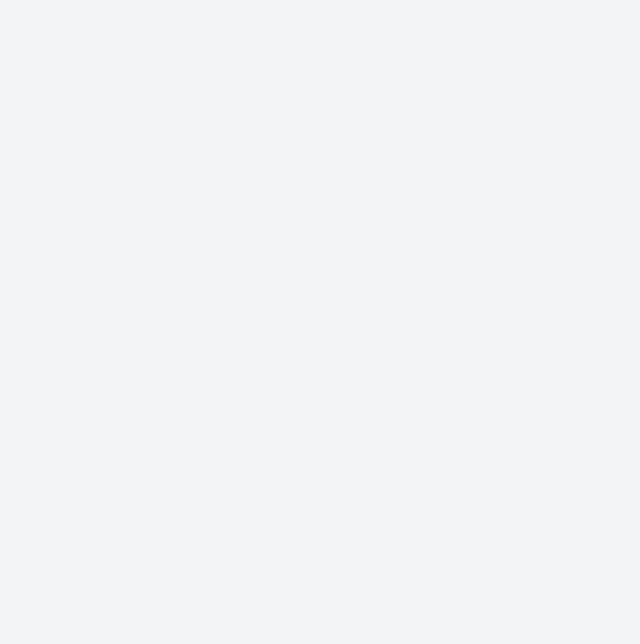
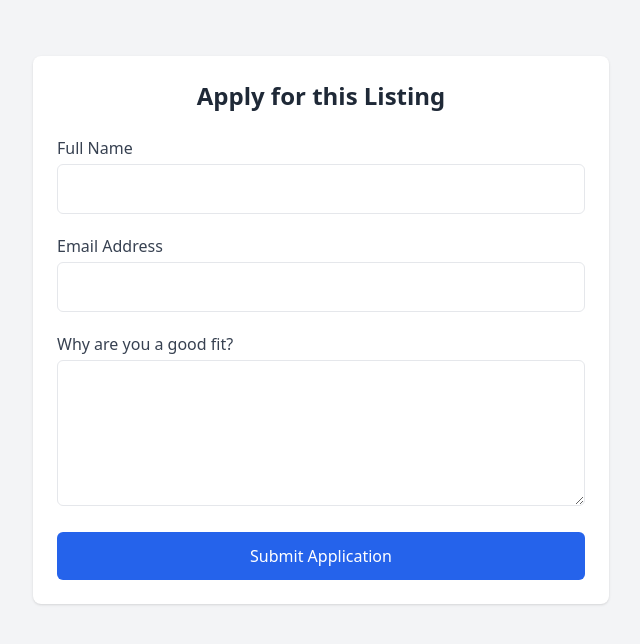
Before and after one commit to kcee01/NtloEKae_Homes, a React (Create React App) app: page /apply in a window 1280 px wide. Before the commit this address had no page. Shown: the top 644 px of the page, without its empty margins (319-959 px from the left). Built offline with nearby package versions, Linux system fonts and the light colour scheme.

Commit message:
added files

```diff
--- a/src/App.js
+++ b/src/App.js
@@ -7,6 +7,7 @@ import LandlordProfile from "./pages/LandlordProfile";
 import ListingsPage from "./pages/ListingsPages";
 import MyListingsPage from "./pages/MyListingsPage";
 import CreateListingPage from "./pages/CreateListingPage";
+import ApplyPage from "./pages/ApplyPage";
 
 function App() {
   return (
@@ -20,6 +21,7 @@ function App() {
           <Route path="/listings" element={<ListingsPage />} />
           <Route path="/my-listings" element={<MyListingsPage />} />
           <Route path="/create-listing" element={<CreateListingPage />} />
+          <Route path="/apply" element={<ApplyPage />} />
           <Route path="/" element={<HomePage />} />
         </Routes>
       </div>
--- /dev/null
+++ b/src/pages/ApplyPage.jsx
@@ -0,0 +1,66 @@
+// ApplyPage.jsx
+import { useState } from "react";
+
+export default function ApplyPage() {
+  const [name, setName] = useState("");
+  const [email, setEmail] = useState("");
+  const [message, setMessage] = useState("");
+
+  const handleSubmit = (e) => {
+    e.preventDefault();
+    // Simulate POST or API call
+    alert("Application submitted successfully!");
+    setName("");
+    setEmail("");
+    setMessage("");
+  };
+
+  return (
+    <div className="p-6 max-w-xl mx-auto bg-white mt-8 shadow rounded-lg">
+      <h2 className="text-2xl font-semibold mb-6 text-center text-gray-800">
+        Apply for this Listing
+      </h2>
+      <form onSubmit={handleSubmit} className="space-y-5">
+        <div>
+          <label className="block text-gray-700 mb-1">Full Name</label>
+          <input
+            type="text"
+            className="w-full p-3 border rounded-md focus:outline-none focus:ring-2 focus:ring-blue-500"
+            value={name}
+            onChange={(e) => setName(e.target.value)}
+            required
+          />
+        </div>
+
+        <div>
+          <label className="block text-gray-700 mb-1">Email Address</label>
+          <input
+            type="email"
+            className="w-full p-3 border rounded-md focus:outline-none focus:ring-2 focus:ring-blue-500"
+            value={email}
+            onChange={(e) => setEmail(e.target.value)}
+            required
+          />
+        </div>
+
+        <div>
+          <label className="block text-gray-700 mb-1">Why are you a good fit?</label>
+          <textarea
+            rows="5"
+            className="w-full p-3 border rounded-md focus:outline-none focus:ring-2 focus:ring-blue-500"
+            value={message}
+            onChange={(e) => setMessage(e.target.value)}
+            required
+          />
+        </div>
+
+        <button
+          type="submit"
+          className="w-full bg-blue-600 text-white py-3 rounded-md hover:bg-blue-700"
+        >
+          Submit Application
+        </button>
+      </form>
+    </div>
+  );
+}
--- a/src/pages/MyListingsPage.jsx
+++ b/src/pages/MyListingsPage.jsx
@@ -1,25 +1,52 @@
-import { useEffect, useState } from "react";
-import ListingCard from "../components/ListingCard";
+// ListingDetailsPage.jsx
+import { Link } from "react-router-dom";
 
-export default function MyListingsPage() {
-  const [listings, setListings] = useState([]);
-
-  useEffect(() => {
-    const token = localStorage.getItem("access");
-
-    fetch("http://localhost:8000/api/listings/mine/", {
-      headers: { Authorization: `Bearer ${token}` }
-    })
-      .then(res => res.json())
-      .then(data => setListings(data));
-  }, []);
+export default function ListingDetailsPage() {
+  const listing = {
+    title: "Modern 2 Bedroom Apartment",
+    location: "Gaborone, Block 6",
+    price: "P3,500/month",
+    bedrooms: 2,
+    bathrooms: 1,
+    description:
+      "A beautiful and modern 2-bedroom apartment located in a quiet neighborhood. Close to shopping malls, schools, and public transport.",
+    images: [
+      "https://via.placeholder.com/400x250",
+      "https://via.placeholder.com/400x250",
+      "https://via.placeholder.com/400x250",
+    ],
+  };
 
   return (
-    <div className="max-w-3xl mx-auto p-6 space-y-4">
-      <h1 className="text-2xl font-bold mb-4">My Listings</h1>
-      {listings.map(listing => (
-        <ListingCard key={listing.id} listing={listing} />
-      ))}
+    <div className="p-6 max-w-5xl mx-auto">
+      <h2 className="text-3xl font-bold mb-2">{listing.title}</h2>
+      <p className="text-gray-600 mb-1">{listing.location}</p>
+      <p className="text-lg text-blue-600 font-semibold mb-4">{listing.price}</p>
+
+      <div className="grid grid-cols-1 md:grid-cols-3 gap-4 mb-6">
+        {listing.images.map((src, i) => (
+          <img
+            key={i}
+            src={src}
+            alt={`Listing Image ${i + 1}`}
+            className="rounded-lg shadow-sm"
+          />
+        ))}
+      </div>
+
+      <ul className="mb-4 text-sm text-gray-700">
+        <li>🛏 {listing.bedrooms} Bedrooms</li>
+        <li>🛁 {listing.bathrooms} Bathroom</li>
+      </ul>
+
+      <p className="text-gray-700 mb-8">{listing.description}</p>
+
+      <Link
+        to="/apply"
+        className="inline-block bg-blue-600 text-white px-6 py-2 rounded hover:bg-blue-700"
+      >
+        Apply Now
+      </Link>
     </div>
   );
 }
```
